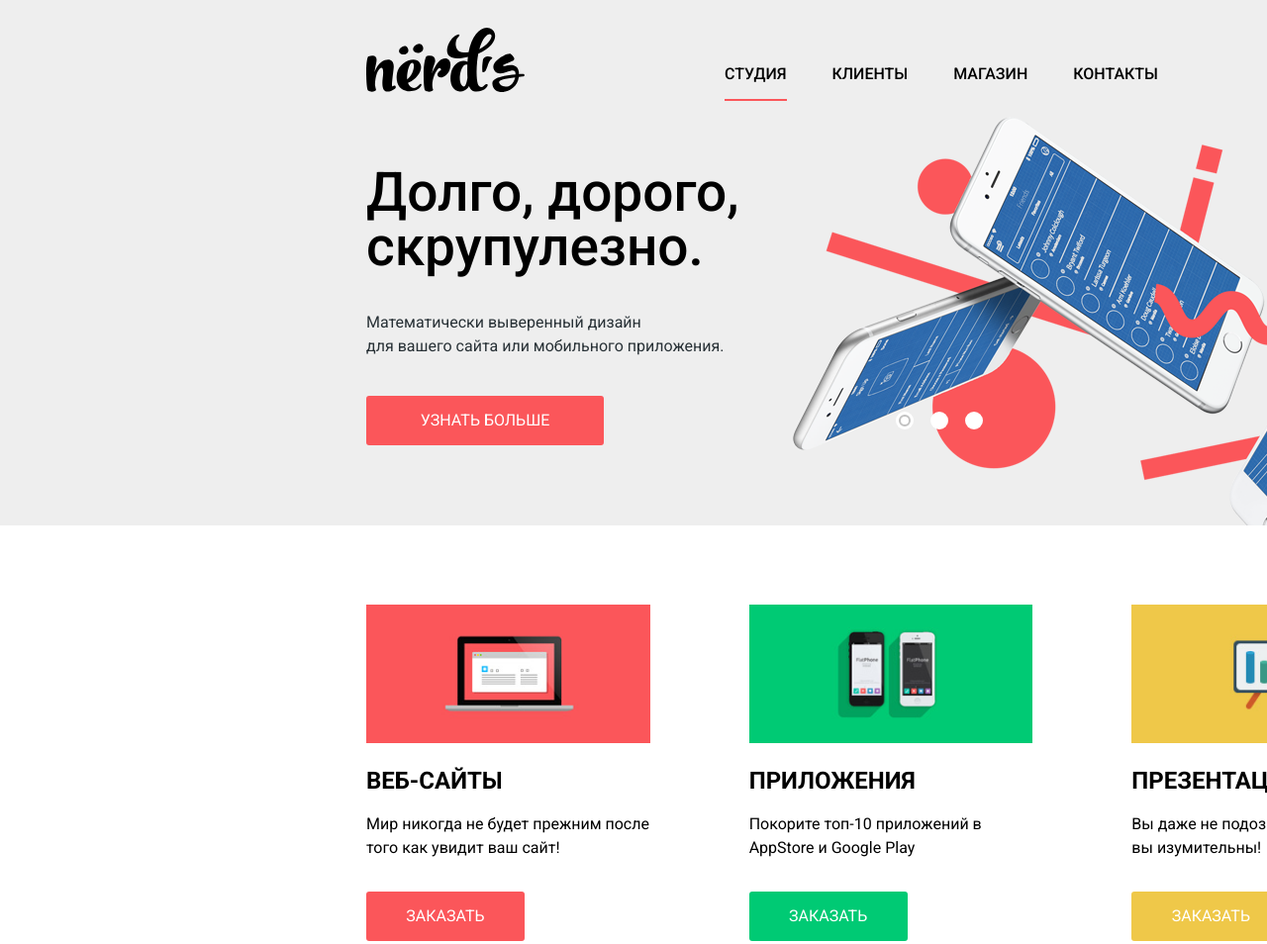
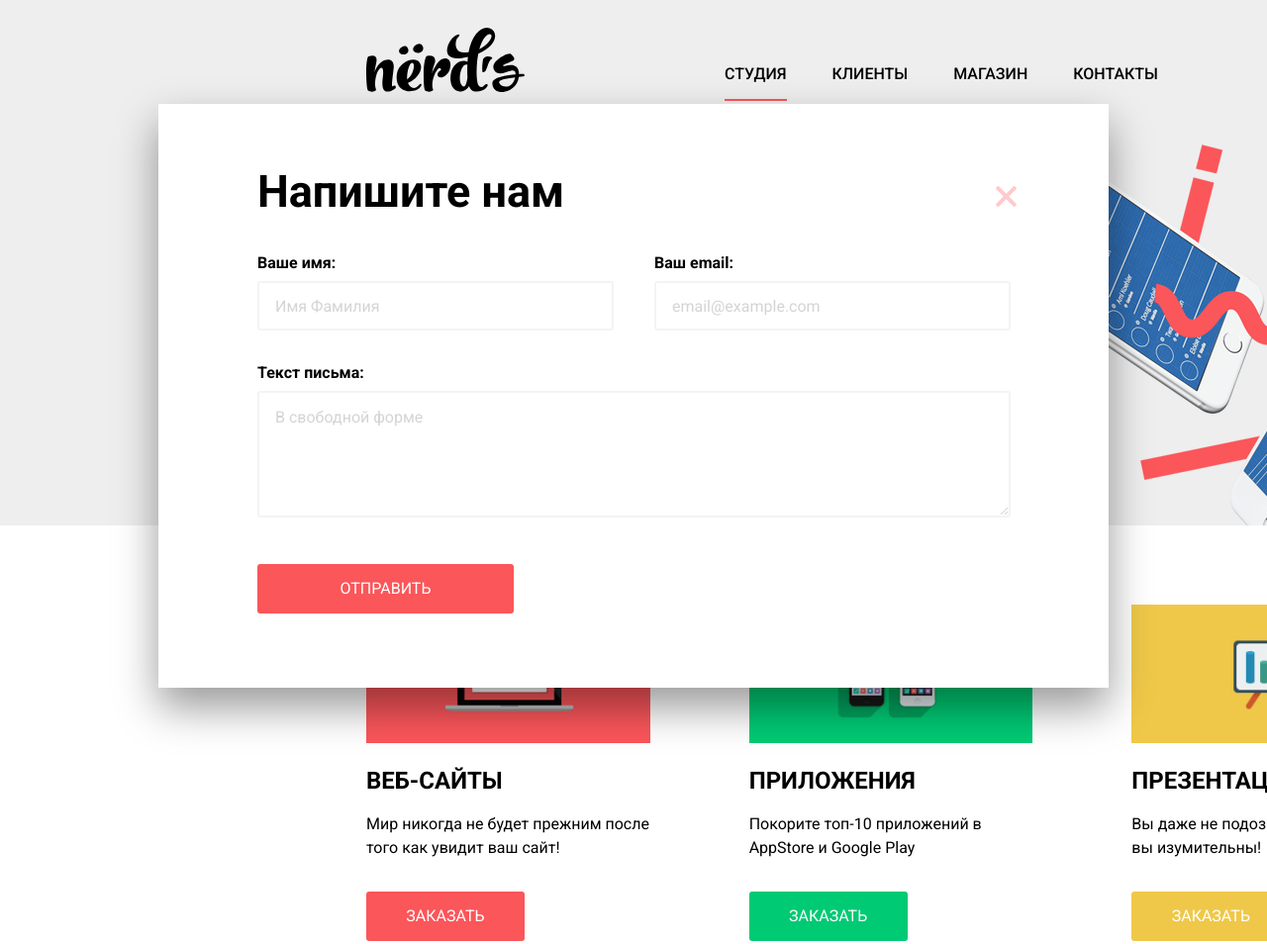
Before and after one commit to frontbaze/Nerds, a plain HTML site: page index.html in a window 1280 px wide. Shown: the top 954 px of the page at 99% size. Drawn offline with Linux system fonts and the light colour scheme.

Commit message:
Add modal

```diff
--- a/css/style.css
+++ b/css/style.css
@@ -587,6 +587,9 @@ img {
 }
 
 .footer__item {
+    display: flex;
+    justify-content: center;
+    align-items: center;
     width: 81px;
     height: 81px;
     background: linear-gradient(0deg, #E1E1E1, #E1E1E1), #FFFFFF;
@@ -604,11 +607,11 @@ img {
 }
 
 .footer-sale h3 {
-    padding: 0;
-    margin: 0;
+
 }
 
 .footer-sale__title {
+    margin: 0;
     font-weight: 700;
     font-size: 36px;
     line-height: 36px;
@@ -620,3 +623,105 @@ img {
     line-height: 22px;
     margin: 0;
 }
+
+/* MODAL */
+
+.page-modal {
+
+}
+
+.modal {
+    width: 960px;
+    height: 590px;
+    position: fixed;
+    top: 0;
+    left: 0;
+    right: 0;
+    bottom: 0;
+    margin: auto;
+    background: #FFFFFF;
+    box-shadow: 0px 20px 40px rgba(0, 0, 0, 0.4);
+    padding: 63px 100px;
+    box-sizing: border-box;
+}
+
+.modal::after {
+    content: "";
+    position: absolute;
+    top: 83px;
+    right: 93px;
+    width: 21px;
+    height: 21px;
+    background-image: url("../img/close-cross.svg");
+    cursor: pointer;
+    opacity: 0.3;
+}
+
+.modal:hover::after {
+
+}
+
+.modal__title {
+    margin: 0;
+    font-weight: 700;
+    font-size: 45px;
+    line-height: 52px;
+    margin-bottom: 37px;
+}
+
+.modal__form {
+    width: 761px;
+}
+
+.modal__wrapper {
+    display: flex;
+    justify-content: space-between;
+    margin-bottom: 34px;
+}
+
+.modal__item {
+    display: flex;
+    flex-direction: column;
+    margin: 0;
+}
+
+.modal__item label {
+    line-height: 18px;
+    font-weight: 700;
+    margin-bottom: 9px;
+}
+
+.modal__item input {
+    width: 360px;
+    height: 50px;
+    border: 2px solid #D7DCDE;
+    border-radius: 3px;
+    padding: 16px;
+    box-sizing: border-box;
+    color: var(--gray-darker);
+    opacity: 0.3;
+}
+
+.modal__item:hover input,
+.modal__item:hover textarea {
+    opacity: 1;
+}
+
+.modal__item:focus input,
+.modal__item:focus textarea {
+    color: var(--basic-black);
+}
+
+.modal__item textarea {
+    border: 2px solid #D7DCDE;
+    border-radius: 3px;
+    padding: 16px;
+    box-sizing: border-box;
+    color: var(--gray-darker);
+    margin-bottom: 47px;
+    opacity: 0.3;
+}
+
+.modal__button {
+    width: 259px;
+}
--- a/index.html
+++ b/index.html
@@ -213,5 +213,27 @@
             <p class="footer-sale__text">Скидка 10% для друзей из социальных сетей.</p>
         </div>
     </footer>
+
+    <section class="page-modal modal">
+        <h2 class="modal__title">Напишите нам</h2>
+        <form class="modal__form" action="#">
+            <div class="modal__wrapper">
+                <p class="modal__item">
+                    <label for="your-name">Ваше имя:</label>
+                    <input id="your-name" type="text" placeholder="Имя Фамилия">
+                </p>
+                <p class="modal__item">
+                    <label for="your-mail">Ваш email:</label>
+                    <input id="your-mail" type="email" placeholder="email@example.com">
+                </p>
+            </div>
+
+            <p class="modal__item">
+                <label for="mail-text">Текст письма:</label>
+                <textarea rows="5" id="ymail-text" type="text" placeholder="В свободной форме"></textarea>
+            </p>
+        </form>
+        <button class="button modal__button" type="button">Отправить</button>
+    </section>
 </body>
 </html>
```
Also changed, not shown: img/close-cross.svg (added).
